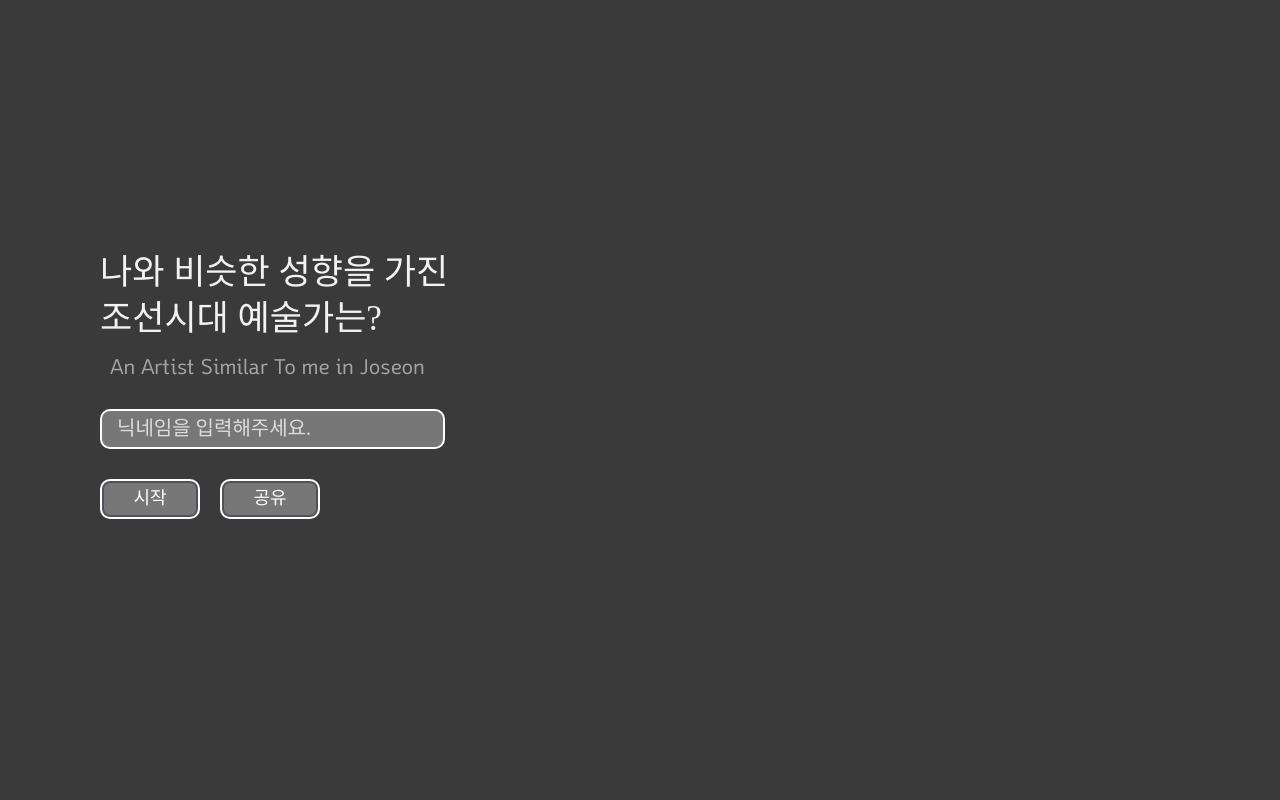
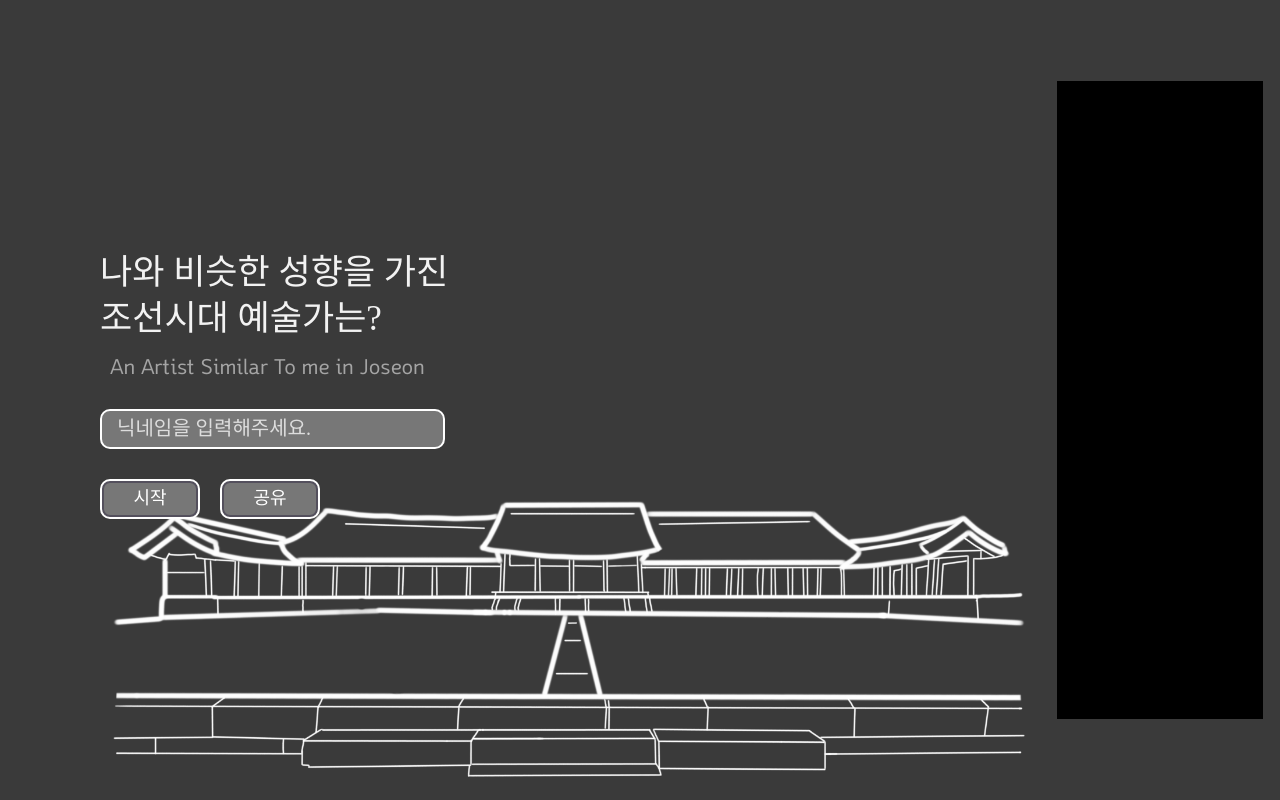
Before and after one commit to zynoobb/aast-project, a Next.js app in the folder frontend/: page / in a window 1280 px wide. Built offline with nearby package versions, Linux system fonts and the light colour scheme; a web font is replaced by a local one.

Commit message:
Feat : LandingPage 백그라운드 이미지 적용

```diff
--- a/frontend/src/components/units/landing/Landing.presenter.tsx
+++ b/frontend/src/components/units/landing/Landing.presenter.tsx
@@ -7,6 +7,7 @@ export default function LandingPageUI(props: ILandingUIProps) {
   return (
     <>
       <S.Wrapper>
+        <S.CoverImg src="/images/cover.png" />
         <S.LeftColumn>
           <S.IntroWrapper>
             <S.MainText>
--- a/frontend/src/components/units/landing/Landing.styles.ts
+++ b/frontend/src/components/units/landing/Landing.styles.ts
@@ -4,11 +4,11 @@ const mmq = `@media (max-width : 400px)`;
 
 export const Wrapper = styled.div`
   width: 100%;
-  height: 100%;
+  height: 100vh;
   background-color: #3a3a3a;
   display: flex;
   justify-content: space-between;
-
+  z-index: -1;
   ${mq} {
     flex-direction: column-reverse;
     height: 100vh;
@@ -43,6 +43,7 @@ export const AddWrapper = styled.div`
     width: 100%;
     height: 10vh;
   }
+  background-color: black;
 `;
 
 export const IntroWrapper = styled.div`
@@ -100,6 +101,7 @@ export const NickNameButtonWrapper = styled.div`
   height: 100%;
   display: flex;
   flex-direction: column;
+  z-index: 1;
   ${mq} {
     margin-top: 20px;
   }
@@ -162,3 +164,16 @@ export const StartButton = styled(ShareButton)<{ nickActive: boolean }>`
     box-shadow: rgba(51, 51, 51, 0.7) 0 80px 0px 2px inset;
   }
 `;
+
+export const CoverImg = styled.img`
+  width: 75%;
+  position: absolute;
+  bottom: 0;
+  left: 30%;
+
+  ${mq} {
+    width: 100%;
+    background-position: center;
+  }
+  transform: translateX(-30%);
+`;
```
Also changed, not shown: frontend/public/images/cover.png (added).
